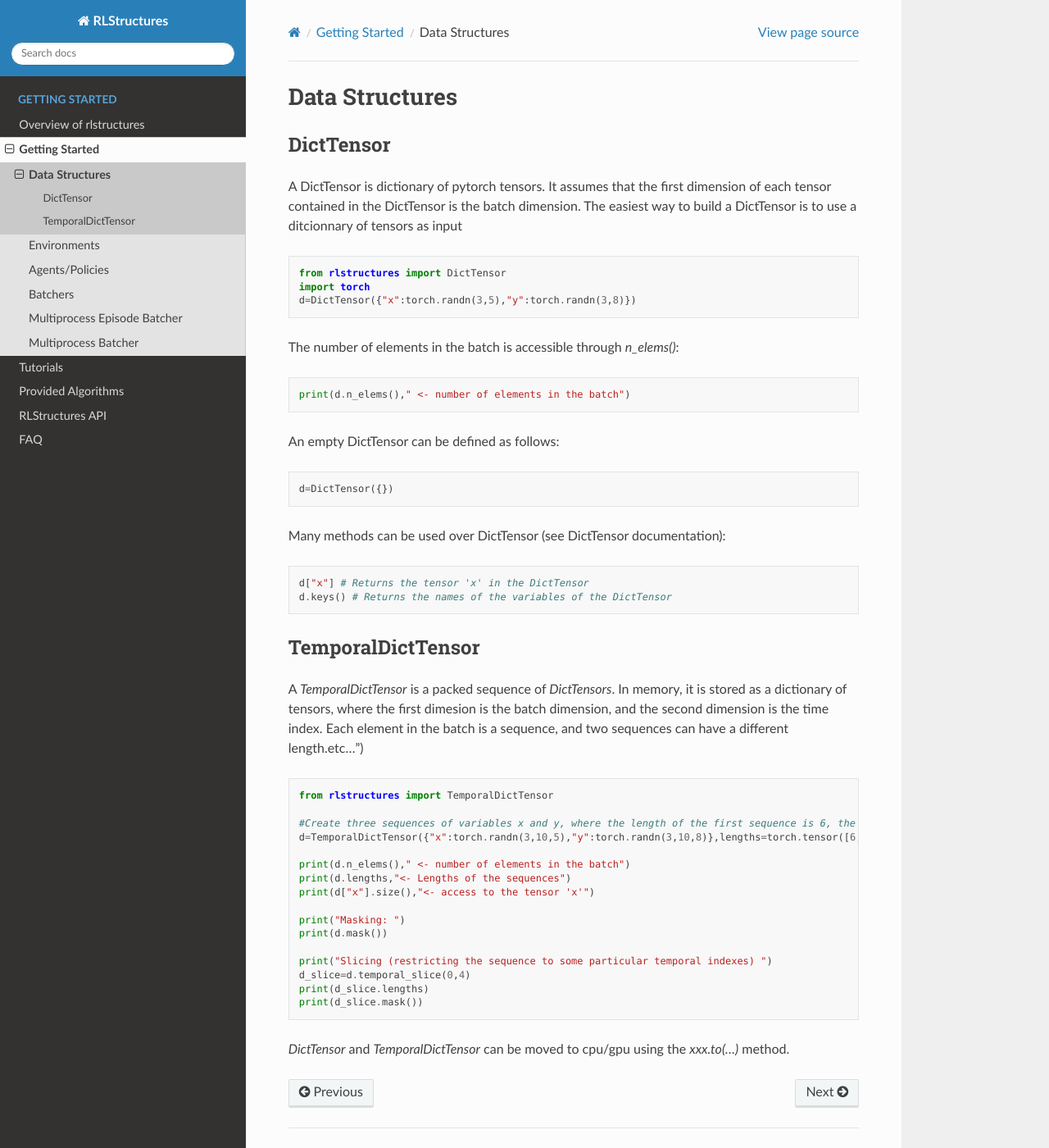
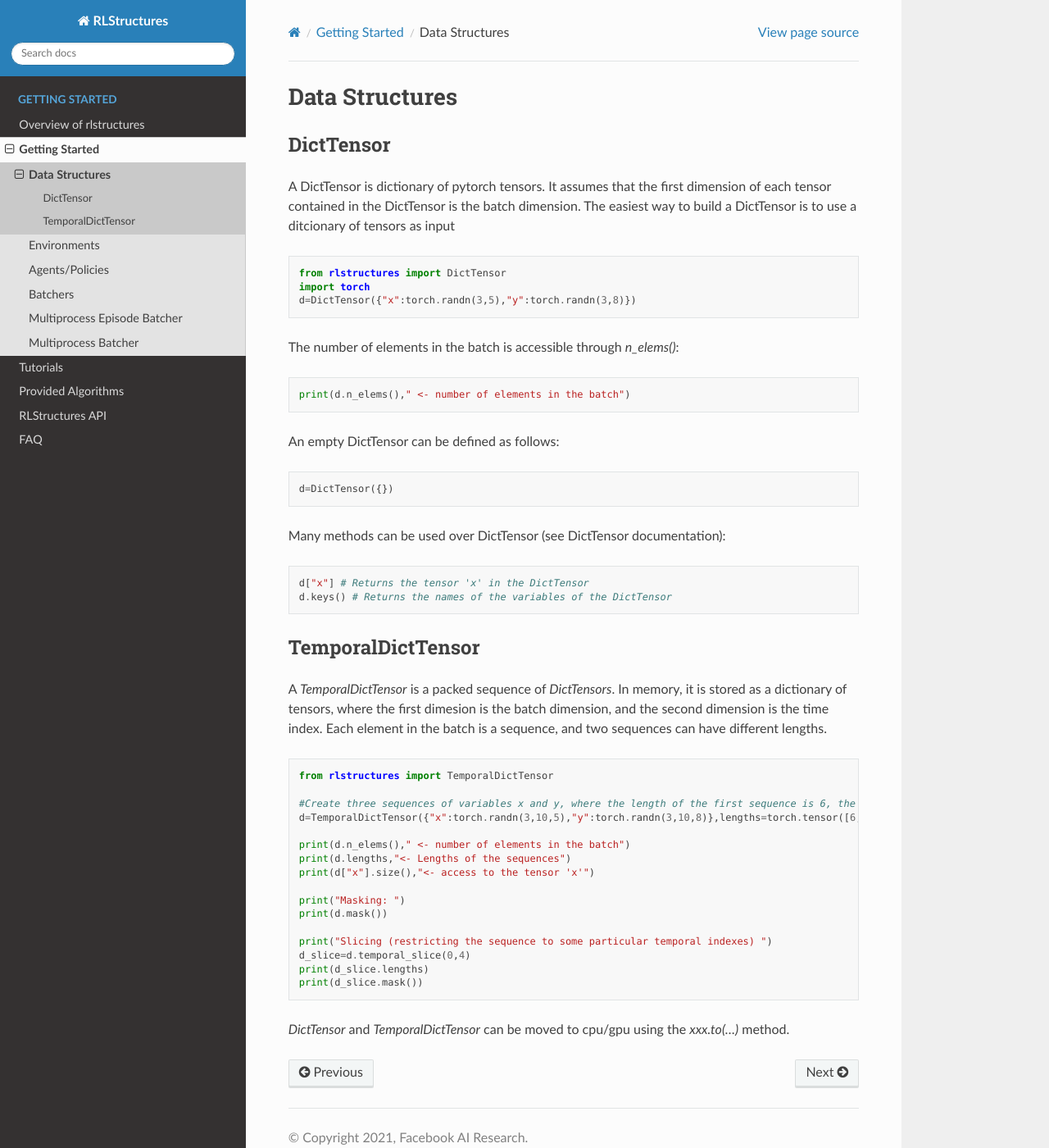
Before and after one commit to facebookresearch/rlstructures, a Sphinx documentation site: the page built from sphinx_docs/source/gettingstarted/DataStructures.rst, in a window 1280 px wide and 1400 px high. Shown: the whole window at 82% size. Built offline with Sphinx 7.4.7 and the Read the Docs theme 2.0.0, drawn with Linux system fonts in a browser that asks for light colours.

Commit message:
Update DataStructures.rst

```diff
--- a/sphinx_docs/source/gettingstarted/DataStructures.rst
+++ b/sphinx_docs/source/gettingstarted/DataStructures.rst
@@ -5,7 +5,7 @@
 DictTensor
 ----------
 
-A DictTensor is dictionary of pytorch tensors. It assumes that the first dimension of each tensor contained in the DictTensor is the batch dimension. The easiest way to build a DictTensor is to use a ditcionnary of tensors as input
+A DictTensor is dictionary of pytorch tensors. It assumes that the first dimension of each tensor contained in the DictTensor is the batch dimension. The easiest way to build a DictTensor is to use a ditcionary of tensors as input
 
 .. code-block:: python
 
@@ -35,7 +35,7 @@
 TemporalDictTensor
 ------------------
 
-A `TemporalDictTensor` is a packed sequence of `DictTensors`. In memory, it is stored as a dictionary of tensors, where the first dimesion is the batch dimension, and the second dimension is the time index. Each element in the batch is a sequence, and two sequences can have a different length.etc...")
+A `TemporalDictTensor` is a packed sequence of `DictTensors`. In memory, it is stored as a dictionary of tensors, where the first dimesion is the batch dimension, and the second dimension is the time index. Each element in the batch is a sequence, and two sequences can have different lengths.
 
 .. code-block:: python
 
```
